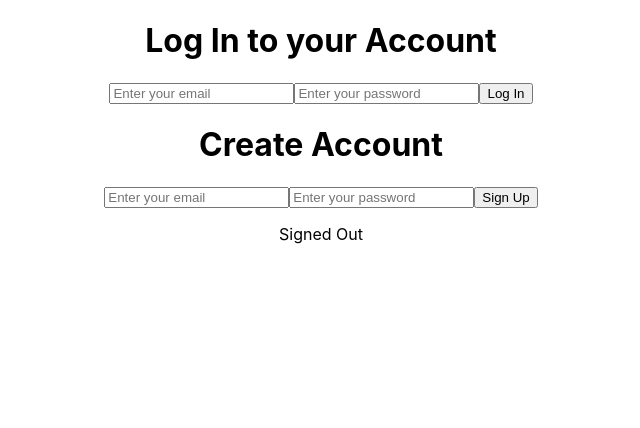
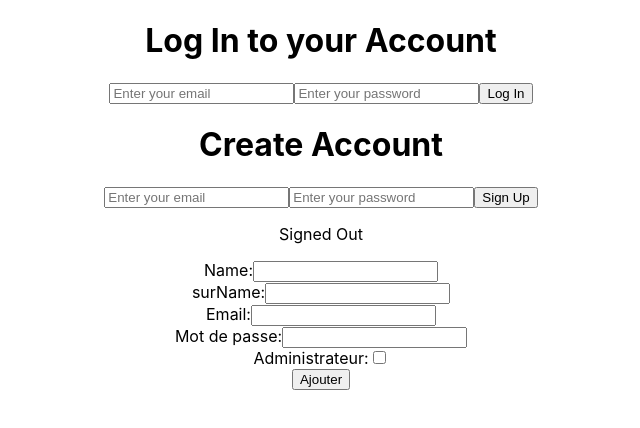
Before and after one commit to stevenemse/diploma, a React (Create React App) app: page / in a window 1280 px wide. Shown: the top 428 px of the page, without its empty margins (319-959 px from the left). Built offline with nearby package versions, Linux system fonts and the light colour scheme; no server answers.

Commit message:
add user

```diff
--- a/package.json
+++ b/package.json
@@ -9,6 +9,7 @@
     "firebase": "^10.5.0",
     "react": "^18.2.0",
     "react-dom": "^18.2.0",
+    "react-router-dom": "^6.17.0",
     "react-scripts": "^5.0.1",
     "web-vitals": "^2.1.4"
   },
--- a/src/App.js
+++ b/src/App.js
@@ -2,6 +2,8 @@ import './App.css';
 import SignIn from './components/auth/SignIn';
 import SignUp from './components/auth/SignUp';
 import AuthDetails from './components/auth/AuthDetails';
+//import addUser from './backend/functions/addUser';
+import UserForm from './backend/functions/addUser';
 
 function App() {
   return (
@@ -9,6 +11,7 @@ function App() {
       <SignIn />
       <SignUp />
       <AuthDetails />
+      <UserForm/>
     </div>
   );
 }
--- a/src/backend/config/firebase.js
+++ b/src/backend/config/firebase.js
@@ -19,3 +19,4 @@ const firebaseConfig = {
 const app = initializeApp(firebaseConfig);
 // Initialize Firebase Authentication and get a reference to the service
 export const auth = getAuth(app);
+export const firestore = app.firestore();
```
Also changed, not shown: 1 other file (tests, documents, lock files or other folders).
